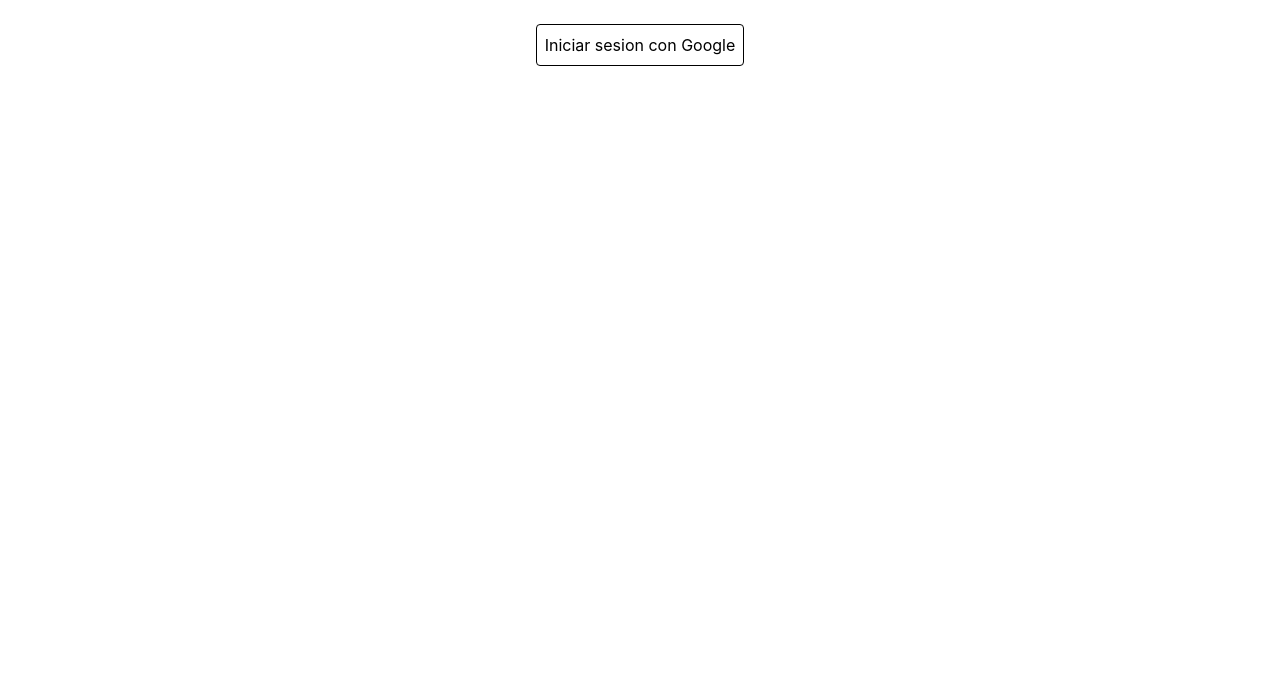
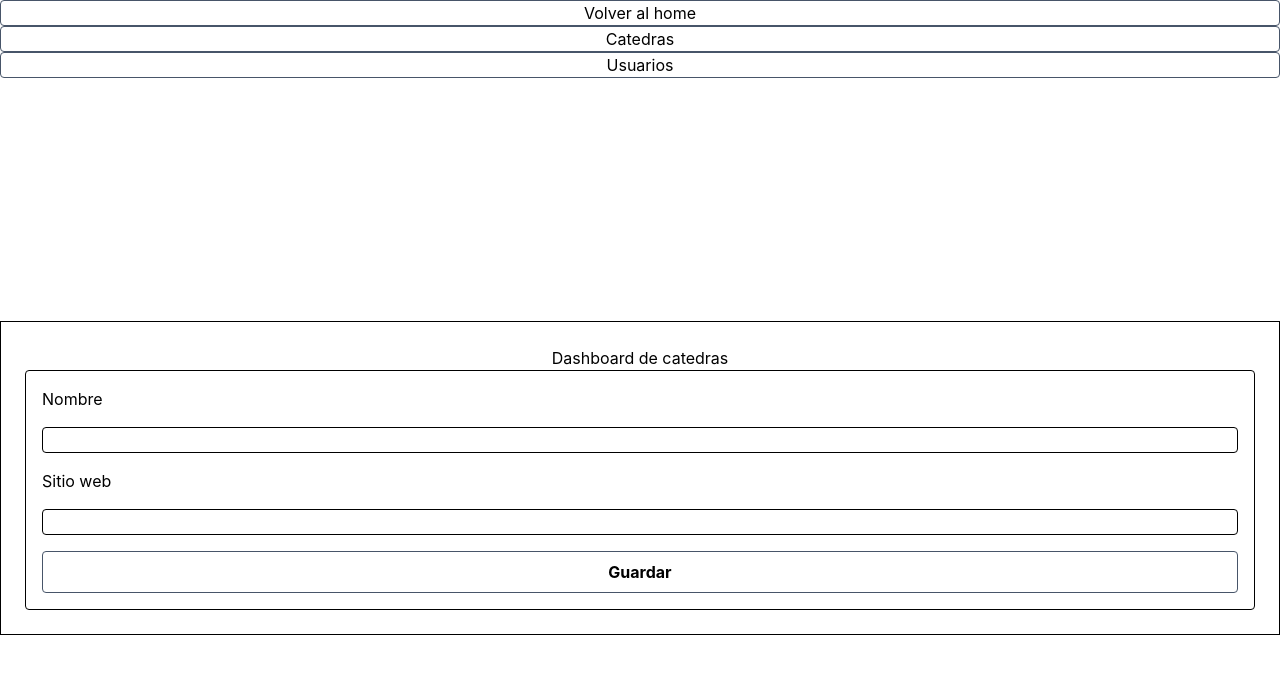
Before and after one commit to juandurefaccini/web-tpobjetos-react, a React (Vite) app: page /dashboard/catedras/1 in a window 1280 px wide. Before the commit this address led to /login. Shown: the top 674 px of the page. Built offline with nearby package versions, Linux system fonts and the light colour scheme; no server answers; sample sign-in values are in the browser's storage.

Commit message:
Agregar add edit delete de catedras

```diff
--- a/package.json
+++ b/package.json
@@ -15,6 +15,7 @@
     "eslint-config-prettier": "^8.5.0",
     "eslint-plugin-prettier": "^4.0.0",
     "firebase": "^9.6.7",
+    "formik": "^2.2.9",
     "react": "^17.0.2",
     "react-firebase-hooks": "^5.0.3"
   },
--- a/src/App.jsx
+++ b/src/App.jsx
@@ -8,6 +8,10 @@ import { AuthProvider } from "./context/authContext";
 import { ProtectedRoute } from "./components/ProtectedRoute";
 import { ServicesProvider } from "./context/servicesContext";
 import Perfil from "./components/Perfil";
+import Catedras from "./components/Admin/Catedra/Catedras";
+import Index from "./components/Admin/Catedra/Index";
+import Edit from "./components/Admin/Catedra/Edit";
+import Add from "./components/Admin/Catedra/Add";
 
 const App = () => {
   return (
@@ -15,12 +19,12 @@ const App = () => {
     <AuthProvider>
       <ServicesProvider>
         <Routes>
-          <Route path="/register" element={<Register />} />
-          <Route path="/perfil" element={<Perfil />} />
-          <Route path="/login" element={<Login />} />
-          <Route path="*" element={<Navigate to="/login" replace />} />
+          <Route path="register" element={<Register />} />
+          <Route path="perfil" element={<Perfil />} />
+          <Route path="login" element={<Login />} />
+          <Route path="*" element={<Navigate to="login" replace />} />
           <Route
-            path="/home"
+            path="home"
             element={
               <ProtectedRoute>
                 <Home />
@@ -28,13 +32,20 @@ const App = () => {
             }
           />
           <Route
-            path="/dashboard"
+            path="dashboard/*"
             element={
               <ProtectedRoute>
                 <DashBoard />
               </ProtectedRoute>
             }
-          />
+          >
+            <Route path="catedras" element={<Catedras />}>
+              <Route path=":id" element={<Edit />} />
+              <Route path="new" element={<Add />} />
+              <Route path="*" element={<Index />} />
+            </Route>
+          </Route>
+          {/* TODO : REFACTORIZAR EN NESTED ROUTES */}
         </Routes>
       </ServicesProvider>
     </AuthProvider>
--- /dev/null
+++ b/src/components/Admin/Catedra/Add.jsx
@@ -0,0 +1,67 @@
+import React from "react";
+import { useFormik } from "formik";
+import { useServices } from "../../../context/servicesContext";
+import { useNavigate } from "react-router-dom";
+
+export default function Add() {
+  const navigate = useNavigate();
+  const { postCatedra } = useServices();
+
+  const catedra = {
+    nombre: "",
+    web: "",
+  };
+
+  const formik = useFormik({
+    initialValues: catedra,
+    validate: (values) => {
+      const errors = {};
+      if (!values.nombre) errors.nombre = "Campo requerido";
+      if (!values.web) errors.web = "Campo requerido";
+
+      return errors;
+    },
+    onSubmit: (values) => {
+      const catedra = {
+        idCatedra: values.nombre,
+        url: values.web,
+      };
+      postCatedra(catedra);
+      navigate(-1);
+    },
+  });
+
+  return (
+    <div>
+      <form
+        onSubmit={formik.handleSubmit}
+        className="flex flex-col space-y-4 border p-4 rounded"
+      >
+        <label>Nombre</label>
+        <input
+          className="border border-gray-600 rounded"
+          name="nombre"
+          type="text"
+          onChange={formik.handleChange}
+          value={formik.values.nombre}
+        />
+        {formik.errors.nombre ? <div>{formik.errors.nombre}</div> : <></>}
+        <label>Sitio web</label>
+        <input
+          className="border border-gray-600 rounded"
+          name="web"
+          type="text"
+          onChange={formik.handleChange}
+          value={formik.values.web}
+        />
+        {formik.errors.web ? <div>{formik.errors.web}</div> : <></>}
+        <button
+          type="submit"
+          className="bg-primary border border-secondary text-white font-bold py-2 px-4 rounded"
+        >
+          Guardar
+        </button>
+      </form>
+    </div>
+  );
+}
--- /dev/null
+++ b/src/components/Admin/Catedra/Catedras.jsx
@@ -0,0 +1,11 @@
+import React from "react";
+import { Outlet } from "react-router-dom";
+
+export default function Catedras() {
+  return (
+    <div className="container mx-auto border p-6 ">
+      <p className="text-center">Dashboard de catedras</p>
+      <Outlet />
+    </div>
+  );
+}
--- /dev/null
+++ b/src/components/Admin/Catedra/Edit.jsx
@@ -0,0 +1,77 @@
+import React from "react";
+import { useFormik } from "formik";
+import { useParams } from "react-router-dom";
+import { useServices } from "../../../context/servicesContext";
+import { useNavigate } from "react-router-dom";
+
+// TODO : REFACTORIZAR EN UN MISMO COMPONENTE
+export default function Edit() {
+  const navigate = useNavigate();
+  const { putCatedra, getCatedra } = useServices();
+  const { id } = useParams();
+
+  React.useEffect(() => {
+    const init = async () => {
+      const res = await getCatedra(id);
+      formik.setFieldValue("nombre", res.nombre);
+      formik.setFieldValue("web", res.urlPaginaWeb);
+    };
+    init();
+  }, []);
+
+  const formik = useFormik({
+    initialValues: {
+      nombre: "",
+      web: "",
+    },
+    validate: (values) => {
+      const errors = {};
+      if (!values.nombre) errors.nombre = "Campo requerido";
+      if (!values.web) errors.web = "Campo requerido";
+
+      return errors;
+    },
+    onSubmit: (values) => {
+      const catedra = {
+        idCatedra: values.nombre,
+        url: values.web,
+      };
+      putCatedra(catedra);
+      navigate(-1);
+    },
+  });
+
+  return (
+    <div>
+      <form
+        onSubmit={formik.handleSubmit}
+        className="flex flex-col space-y-4 border p-4 rounded"
+      >
+        <label>Nombre</label>
+        <input
+          className="border border-gray-600 rounded"
+          name="nombre"
+          type="text"
+          onChange={formik.handleChange}
+          value={formik.values.nombre}
+        />
+        {formik.errors.nombre ? <div>{formik.errors.nombre}</div> : <></>}
+        <label>Sitio web</label>
+        <input
+          className="border border-gray-600 rounded"
+          name="web"
+          type="text"
+          onChange={formik.handleChange}
+          value={formik.values.web}
+        />
+        {formik.errors.web ? <div>{formik.errors.web}</div> : <></>}
+        <button
+          type="submit"
+          className="bg-primary border border-secondary text-white font-bold py-2 px-4 rounded"
+        >
+          Guardar
+        </button>
+      </form>
+    </div>
+  );
+}
--- /dev/null
+++ b/src/components/Admin/Catedra/Index.jsx
@@ -0,0 +1,73 @@
+import React, { useEffect, useState } from "react";
+import { useServices } from "../../../context/servicesContext";
+import { Link, useNavigate } from "react-router-dom";
+import Loading from "../../Loading";
+import Button from "../../ui/Button";
+
+export default function Index() {
+  const navigate = useNavigate();
+  const { getCatedras, deleteCatedra } = useServices();
+  const [catedras, setCatedras] = useState([]);
+  const [loading, setLoading] = useState(false);
+
+  const handleDelete = (id) => {
+    deleteCatedra(id);
+    setCatedras(catedras.filter((catedra) => catedra.idCatedra !== id));
+  };
+
+  useEffect(() => {
+    const fetchCatedras = async () => {
+      const res = await getCatedras();
+      setCatedras(res);
+    };
+
+    setLoading(true);
+    fetchCatedras();
+    setLoading(false);
+  }, []);
+
+  if (!catedras || loading) return <Loading />;
+
+  return (
+    <div className="container mx-auto p-6 border">
+      <div className="space-y-2">
+        <div className="flex py-2 space-x-4 border border-b-2 text-center justify-center w-full">
+          <p>Catedras</p>
+        </div>
+        <div className="flex px-64 mx-6">
+          <Button onClick={() => navigate("new")}>Agregar catedra</Button>
+          <Button onClick={() => navigate("/home")}>Volver al home</Button>
+        </div>
+        <table className="border border-gray-400 w-full">
+          <thead>
+            <tr>
+              <th className="border border-gray-600">#</th>
+              <th className="border border-gray-600">Nombre</th>
+              <th className="border border-gray-600">Sitio Web</th>
+              <th className="border border-gray-600">Acciones</th>
+            </tr>
+          </thead>
+          <tbody>
+            {catedras.map((catedra, index) => (
+              <tr className="border-t border-gray-600 w-1/12" key={index}>
+                <td className="border border-gray-600 text-center">{index}</td>
+                <td className="border border-gray-600 ">{catedra.nombre}</td>
+                <td className="border border-gray-600 text-center">
+                  {catedra.urlPaginaWeb}
+                </td>
+                <td className="flex">
+                  <Button onClick={() => navigate(`${catedra.nombre}`)}>
+                    ✏️
+                  </Button>
+                  <Button onClick={() => handleDelete(catedra.nombre)}>
+                    🗑️
+                  </Button>
+                </td>
+              </tr>
+            ))}
+          </tbody>
+        </table>
+      </div>
+    </div>
+  );
+}
--- a/src/components/Admin/DashBoard.jsx
+++ b/src/components/Admin/DashBoard.jsx
@@ -1,7 +1,5 @@
 import React from "react";
-import Users from "./Users.jsx";
-import Catedras from "./Catedras.jsx";
-import { useNavigate } from "react-router-dom";
+import { useNavigate, Outlet } from "react-router-dom";
 import Button from "../ui/Button.jsx";
 
 // TODO : USAR BOTONES COMPONENTES PARA EL DASHBOARD
@@ -10,19 +8,15 @@ export default function DashBoard() {
 
   return (
     <div className="container mx-auto h-screen ">
-      <div className="flex flex-col items-center justify-center h-full  w-full mx-auto space-y-5 ">
-        <div className="h-10 w-auto">
-          <Button onClick={() => navigate("/home")}> Volver al home</Button>
-        </div>
-
-        <div className="space-x-4 w-full flex ">
-          <div className="w-1/2 ">
-            <Users />
-          </div>
-          <div className="w-1/2 border border-gray-500">
-            <Catedras />
-          </div>
-        </div>
+      <div>
+        <Button onClick={() => navigate("/home")}> Volver al home</Button>
+        <Button onClick={() => navigate("/dashboard/catedras")}>
+          Catedras
+        </Button>
+        <Button onClick={() => navigate("catedras")}> Usuarios</Button>
+      </div>
+      <div className="flex flex-col items-center justify-center h-full w-full">
+        <Outlet />
       </div>
     </div>
   );
--- a/src/context/servicesContext.jsx
+++ b/src/context/servicesContext.jsx
@@ -228,19 +228,19 @@ export function ServicesProvider({ children }) {
           idCatedra: idCatedra,
         },
       });
-      return res.data;
+      return res.data[0];
     } catch (error) {
       console.log(error.message);
     }
   };
 
-  const postCatedra = async (idCatedra, url) => {
+  const postCatedra = async (catedra) => {
     try {
       const res = await axiosClient.post(
         "/catedra",
         {
-          idCatedra: idCatedra,
-          url: url,
+          idCatedra: catedra.idCatedra,
+          url: catedra.url,
         },
         {
           auth: {
```
Also changed, not shown: src/components/Admin/Catedras.jsx (deleted, +0 -57 lines), 1 other file (tests, documents, lock files or other folders).
